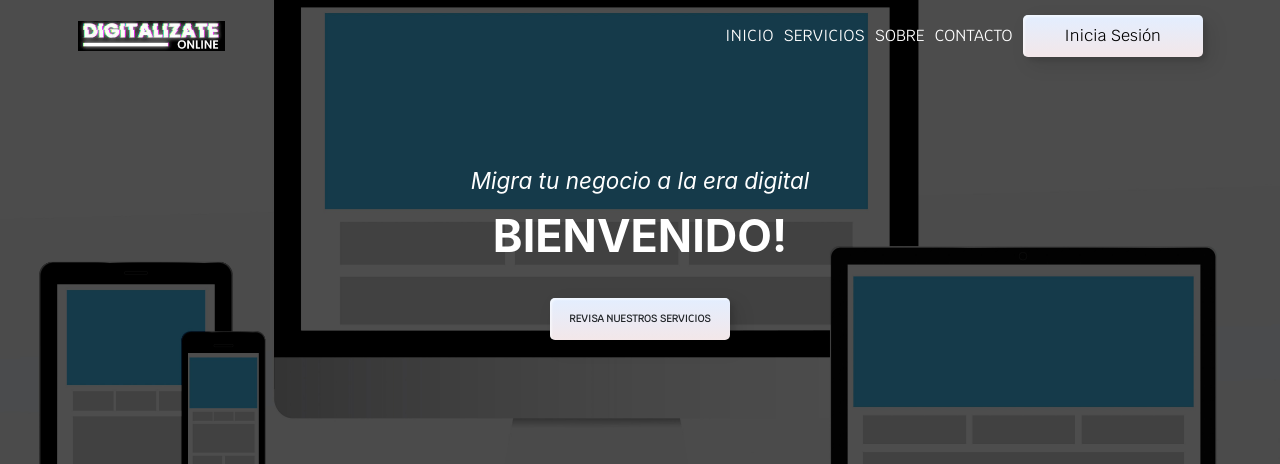
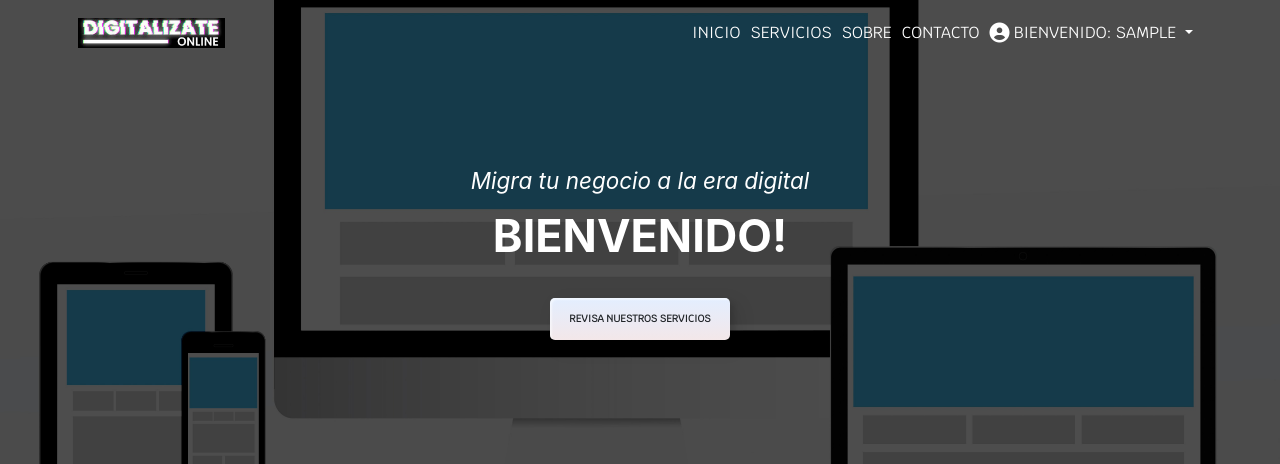
Before and after one commit to BryanC7/Portafolio-Talento-Digital, a Node project: template views/index.hbs in a window 1280 px wide. Shown: the top 464 px of the page. Run offline with Node 20 templates, Linux system fonts and the light colour scheme; the template is opened without the code that fills it: most values are stand-ins (such as "Sample title", 1, 10 or a date in 2020); some libraries are stand-ins or nearby versions.

Commit message:
Modificando lógica de rutas

```diff
--- a/views/partials/navbar.hbs
+++ b/views/partials/navbar.hbs
@@ -11,14 +11,16 @@
                 <li class="nav-item"><a class="nav-link" href="#services">Servicios</a></li>
                 <li class="nav-item"><a class="nav-link" href="#about-us">Sobre</a></li>
                 <li class="nav-item"><a class="nav-link" href="/contact">Contacto</a></li>
-                {{#if user}}
+                {{#if username}}
                 <div class="dropdown">
-                    <a href="#">
-                        <i class="fa-solid fa-circle-user fa-lg" style="color: #000000;"></i>
-                        Bienvenido: {{user.nombre}}
-                    </a>
+                    <li class="nav-item" data-bs-toggle="dropdown" aria-expanded="false">
+                        <a href="#" class="nav-link dropdown-toggle">
+                            <i class="fa-solid fa-circle-user fa-lg" style="color: #ffffff;"></i>
+                            Bienvenido: {{username}}
+                        </a>
+                    </li>
                     <ul class="dropdown-menu">
-                        <li><a class="dropdown-item" href="/clientView">Ver perfil</a></li>
+                        <li><a class="dropdown-item" type="button" href="/clientView">Ver perfil</a></li>
                     </ul>
                 </div>
                 {{else}}
```
Also changed, not shown: backend/routes/routes.js (+11 -12 lines).
